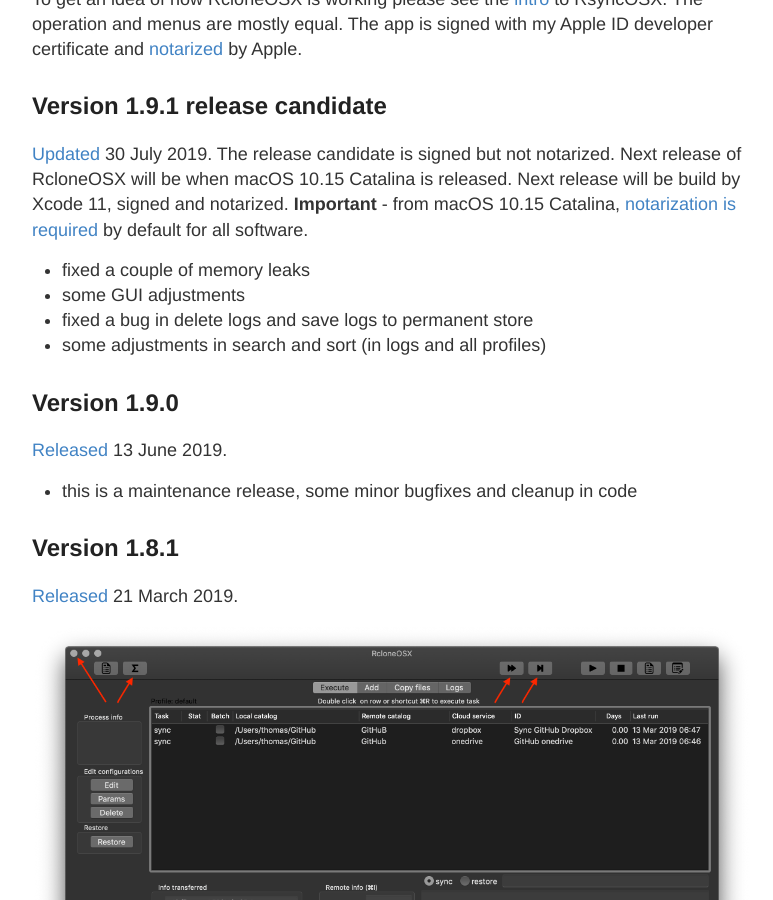
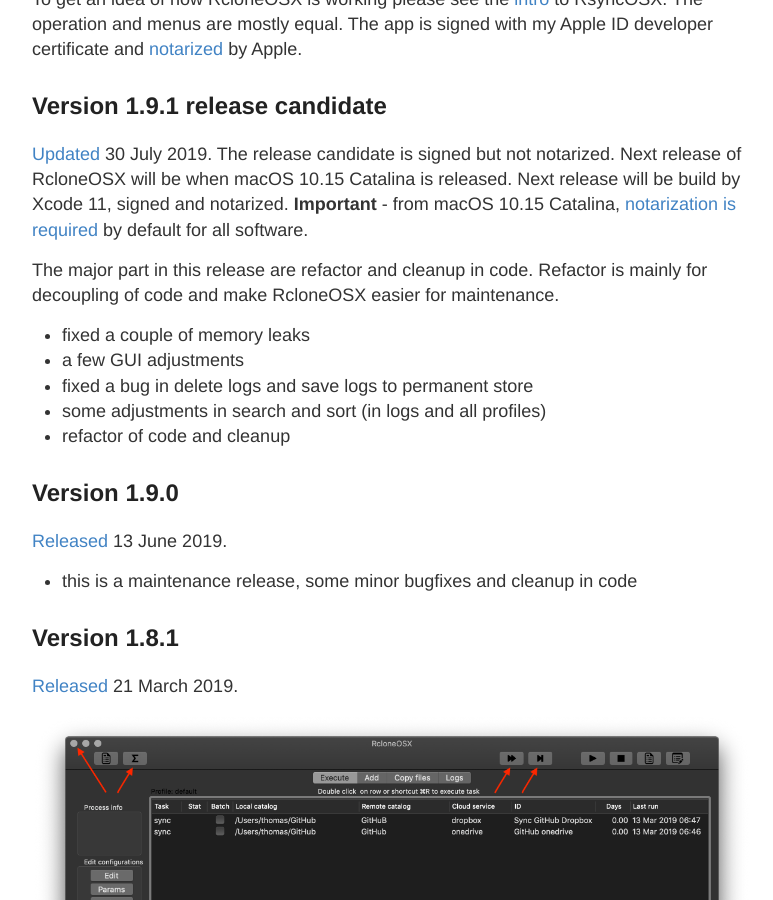
Before and after one commit to d2s/Documentation, a Jekyll site: the page built from _posts/2018-01-01-RcloneChangelog.md, in a window 1280 px wide and 900 px high, scrolled down 515 px. Shown: the whole window, without its empty margins (248-1021 px from the left). Built offline with Jekyll 4.4.1, drawn with Linux system fonts in a browser that asks for light colours.

Commit message:
Update 2018-01-01-RcloneChangelog.md

```diff
--- a/_posts/2018-01-01-RcloneChangelog.md
+++ b/_posts/2018-01-01-RcloneChangelog.md
@@ -15,10 +15,13 @@ To get an idea of how RcloneOSX is working please see the [intro](/Intro) to Rsy
 
 [Updated](https://github.com/rsyncOSX/rcloneosx/releases/tag/v1.9.1) 30 July 2019. The release candidate is signed but not notarized. Next release of RcloneOSX will be when macOS 10.15 Catalina is released. Next release will be build by Xcode 11, signed and notarized. **Important** - from macOS 10.15 Catalina, [notarization is required](/Notarized) by default for all software.
 
+The major part in this release are refactor and cleanup in code. Refactor is mainly for decoupling of code and make RcloneOSX easier for maintenance.
+
 - fixed a couple of memory leaks
-- some GUI adjustments
+- a few GUI adjustments
 - fixed a bug in delete logs and save logs to permanent store
 - some adjustments in search and sort (in logs and all profiles)
+- refactor of code and cleanup
 
 ## Version 1.9.0
 
```
